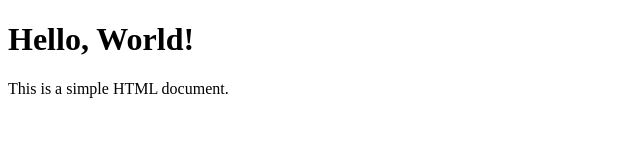
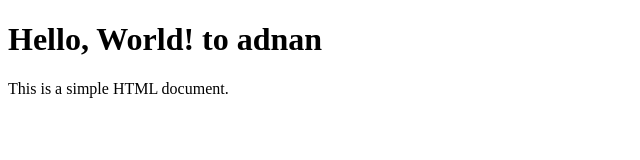
Before and after one commit to madnan08/Jenkins-Learning, a plain HTML site: page index.html in a window 1280 px wide. Shown: the whole page, without its empty margins (0-640 px from the left). Drawn offline with Linux system fonts and the light colour scheme.

Commit message:
Update index.html

```diff
--- a/index.html
+++ b/index.html
@@ -7,7 +7,7 @@
 </head>
 <body>
 
-    <h1>Hello, World!</h1>
+    <h1>Hello, World! to adnan</h1>
     <p>This is a simple HTML document.</p>
 
 </body>
```
